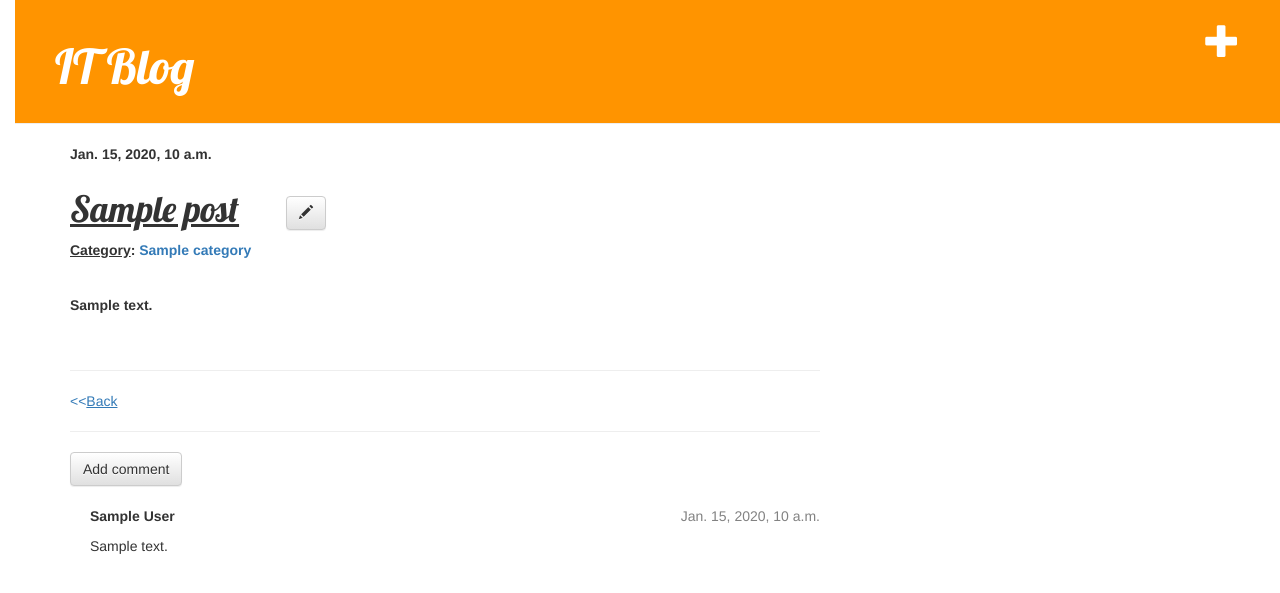
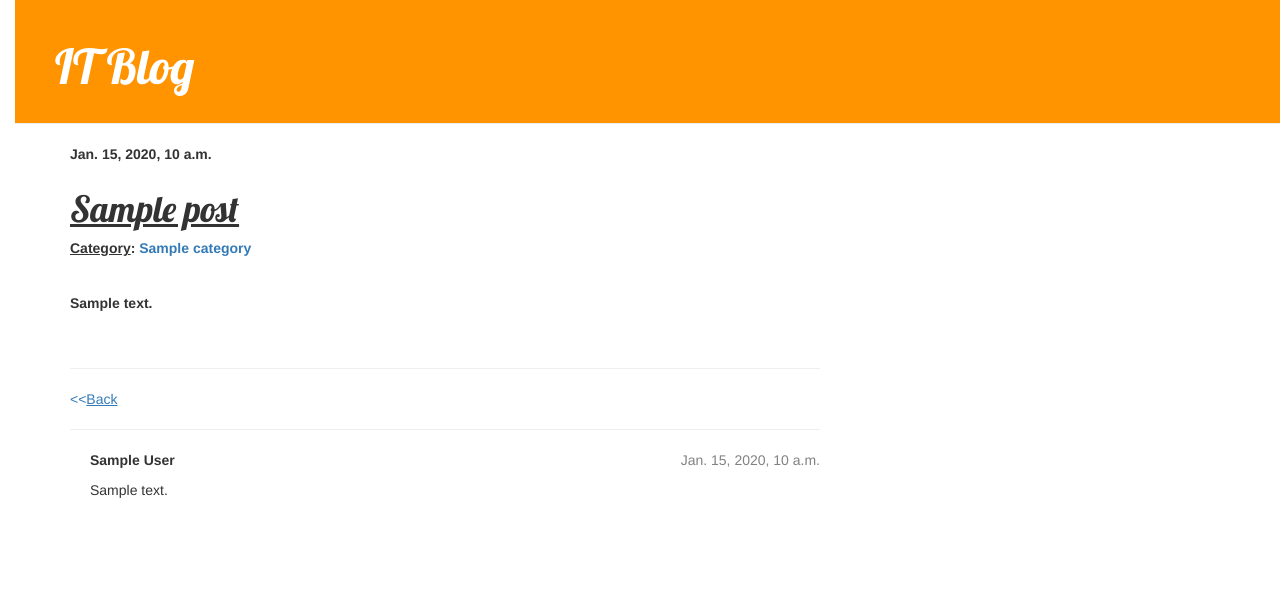
Before and after one commit to Denni-SH/it_blog, a Django app: page /post/1 in a window 1280 px wide. Shown: the top 593 px of the page. Run offline with Django 3.2, Linux system fonts and the light colour scheme; tables that the repository leaves empty hold one stand-in row (values such as "Sample post"); some libraries are stand-ins or nearby versions.

Commit message:
Added authorization for adding, editing posts and adding comments.

```diff
--- a/blog_app/templates/blog_app/base.html
+++ b/blog_app/templates/blog_app/base.html
@@ -11,8 +11,12 @@
 	</head>
 	<body>
 		<div class="page-header">
-			<a href="{% url 'NewPost' %}" class="top-menu"><span class="glyphicon glyphicon-plus"></span></a>
-			<h1><a href="/">IT Blog</a></h1>
+            {% if user.is_authenticated %}
+			    <a href="{% url 'NewPost' %}" class="top-menu">
+                    <span class="glyphicon glyphicon-plus"></span>
+                </a>
+            {% endif %}
+            <h1><a href="/">IT Blog</a></h1>
 		</div>
 
 		<div class="content container">
--- a/blog_app/templates/blog_app/details.html
+++ b/blog_app/templates/blog_app/details.html
@@ -10,10 +10,12 @@
         </p>
         <h1>
             <u>{{ post.title }}</u>
+            {% if user.is_authenticated %}
             &nbsp;&nbsp;&nbsp;&nbsp;
-            <a class="btn btn-default" href="{% url 'EditPost' pk=post.pk %}">
-                <span class="glyphicon glyphicon-pencil"></span>
-            </a>
+                <a class="btn btn-default" href="{% url 'EditPost' pk=post.pk %}">
+                    <span class="glyphicon glyphicon-pencil"></span>
+                </a>
+            {% endif %}
         </h1>
         <p>
             <label >
@@ -31,7 +33,9 @@
     <hr>
     <p><a href="{% url 'PostList' pk=post.pk %}">&lt;&lt;<u>Back</u></a></p>
     <hr>
-    <a class="btn btn-default" href="{% url 'AddComment' pk=post.pk %}">Add comment</a>
+    {% if user.is_authenticated %}
+        <a class="btn btn-default" href="{% url 'AddComment' pk=post.pk %}">Add comment</a>
+    {% endif %}
     {% for comment in post.comments.all %}
         {% if user.is_authenticated or comment.approved_comment %}
         <div class="comment">
--- a/blog_app/views.py
+++ b/blog_app/views.py
@@ -19,11 +19,11 @@ def post_list(request,pk):
     context = {'posts': m_list}
     return render(request, 'blog_app/post_list.html', context)
 
+
 class NewPost(CreateView):
    template_name = 'blog_app/new_post.html'
    form_class = PostForm
    success_url = '/'
-
 
 class EditPost(UpdateView):
    template_name = 'blog_app/edit_post.html'
@@ -40,7 +40,7 @@ class PostDetails(DetailView):
    context_object_name = 'post'
    pk_field = 'pk'
 
-
+@login_required
 def add_comment(request, pk):
     post = get_object_or_404(Post, pk=pk)
     if request.method == "POST":
```
